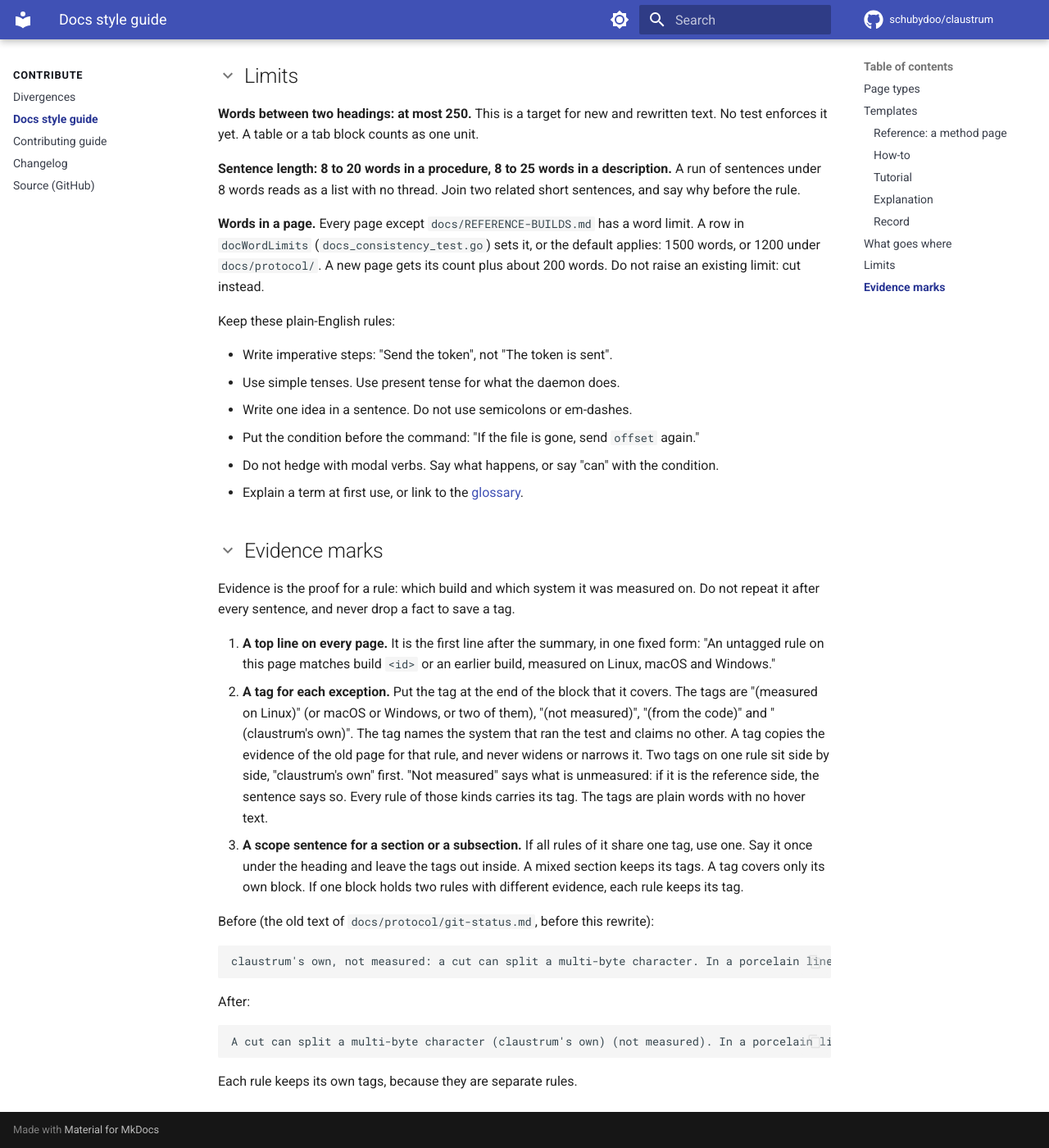
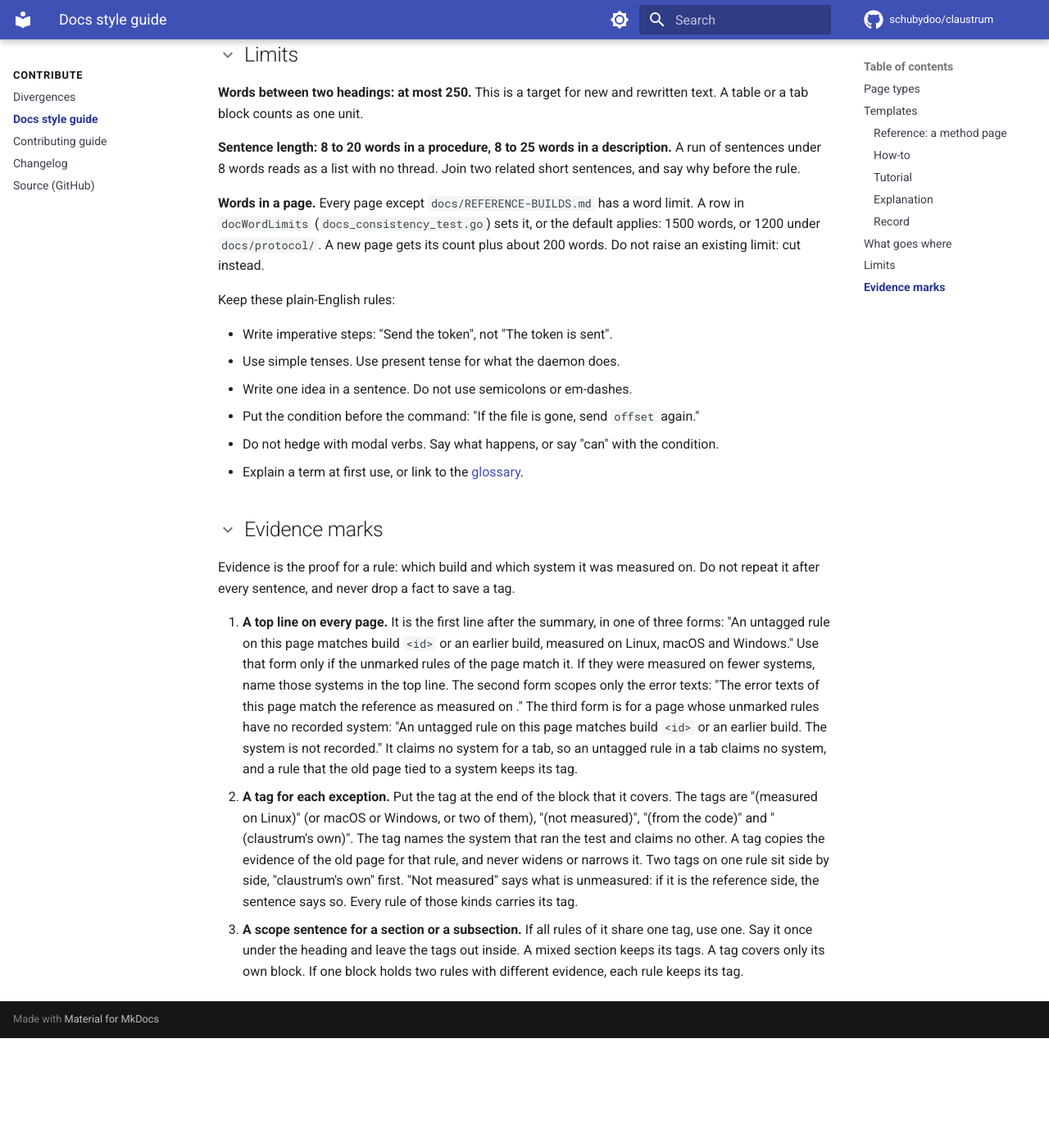
Before and after one commit to schubydoo/claustrum, an MkDocs documentation site: the page built from docs/STYLE.md, in a window 1280 px wide and 1400 px high, scrolled down 3455 px. Shown: the whole window at 82% size. Built offline with MkDocs 1.6.1 and Material for MkDocs 9.7.7, drawn with Linux system fonts in a browser that asks for light colours; comment, search, counter and statistics services are not loaded; after the commit the page ends 4721 px from its top, so only the background shows below that; some of the changed text lies outside the part shown.

Commit message:
docs: rewrite git.info, git.list_branches, server.* and plugins.prune to the page template (#738)
* docs: rewrite git.info, git.list_branches, server.* and plugins.prune to the page template

Co-Authored-By: Claude Opus 5.5 <noreply@anthropic.com>

* docs: fix the server.* word count after the tab tags

Co-Authored-By: Claude Opus 5.5 <noreply@anthropic.com>

* docs: fix the claim-check findings of the batch B pages

Co-Authored-By: Claude Opus 5.5 <noreply@anthropic.com>

* docs: answer the first review round of the batch B pages

Co-Authored-By: Claude Opus 5.5 <noreply@anthropic.com>

---------

Co-authored-by: Schuby <12485317+schubydoo@users.noreply.github.com>
Co-authored-by: Claude Opus 5.5 <noreply@anthropic.com>

````diff
--- a/docs/STYLE.md
+++ b/docs/STYLE.md
@@ -1,6 +1,6 @@
 # Docs style guide
 
-This guide gives one template for each page type, the limits for a page, and the rule for evidence marks. When you write or change a page under `docs/`, use it. Each page opens with a summary and puts the common case before the rare one.
+This guide gives one template for each page type, the limits for a page, and the rule for evidence marks. When you write or change a page under `docs/`, use it.
 
 ## Page types
 
@@ -57,7 +57,7 @@ The common case first, in the order a client meets it.
 Link to each divergence entry.
 ```
 
-A page keeps a heading that other pages link to, in the template order. Use one tab for systems that share a rule. A tag inside a tab narrows that tab, and an untagged rule in a tab is measured on the systems of its tab. Group an Errors table of more than about 8 rows under H3 headings.
+A page keeps a heading that other pages link to, in the template order, even under Rare states. Use one tab for systems that share a rule. A tag inside a tab narrows that tab. An untagged rule in a tab claims only the systems that both the top line and the tab name. If they share none, the rule carries its own tag. Group an Errors table of more than about 8 rows under H3 headings.
 
 ### How-to
 
@@ -133,7 +133,7 @@ One short section for each entry, in the same order.
 
 ## What goes where
 
-The main text holds what a reader needs in the common case. A rule that the reader acts on stays on the page, with one example for each rule that a client applies.
+The main text holds what a reader needs in the common case. A rule that the reader acts on stays on the page.
 
 Put a rare state in a collapsed block (`??? note "Title"`). A rare state is a state a client reaches only in an unusual setup, such as a link in a path. A collapsed block still counts for the word limit.
 
@@ -142,13 +142,13 @@ Move these out of the page:
 - History of builds, and "before, claustrum did X": to [the shipped ledger](IMPROVEMENTS.md) or [the reference builds](REFERENCE-BUILDS.md).
 - Cell names, round names, run counts, VM names and tags, and private tools: out of the repo. This repo serves forks, so name no tool that a fork does not have.
 
-A fact tagged "not measured" or "from the code" stays on the page. It tells the reader how far to trust the rule.
+A fact tagged "not measured" or "from the code" stays on the page.
 
-Each fact has one home. Link to the home. Do not copy its text. A rewrite can move a fact to its shared home, and the fact map names that home.
+Each fact has one home. Link to the home. Do not copy its text. A rewrite can move a fact to its shared home. The fact map names that home.
 
 ## Limits
 
-**Words between two headings: at most 250.** This is a target for new and rewritten text. No test enforces it yet. A table or a tab block counts as one unit.
+**Words between two headings: at most 250.** This is a target for new and rewritten text. A table or a tab block counts as one unit.
 
 **Sentence length: 8 to 20 words in a procedure, 8 to 25 words in a description.** A run of sentences under 8 words reads as a list with no thread. Join two related short sentences, and say why before the rule.
 
@@ -167,20 +167,6 @@ Keep these plain-English rules:
 
 Evidence is the proof for a rule: which build and which system it was measured on. Do not repeat it after every sentence, and never drop a fact to save a tag.
 
-1. **A top line on every page.** It is the first line after the summary, in one fixed form: "An untagged rule on this page matches build `<id>` or an earlier build, measured on Linux, macOS and Windows."
-2. **A tag for each exception.** Put the tag at the end of the block that it covers. The tags are "(measured on Linux)" (or macOS or Windows, or two of them), "(not measured)", "(from the code)" and "(claustrum's own)". The tag names the system that ran the test and claims no other. A tag copies the evidence of the old page for that rule, and never widens or narrows it. Two tags on one rule sit side by side, "claustrum's own" first. "Not measured" says what is unmeasured: if it is the reference side, the sentence says so. Every rule of those kinds carries its tag. The tags are plain words with no hover text.
+1. **A top line on every page.** It is the first line after the summary, in one of three forms: "An untagged rule on this page matches build `<id>` or an earlier build, measured on Linux, macOS and Windows." Use that form only if the unmarked rules of the page match it. If they were measured on fewer systems, name those systems in the top line. The second form scopes only the error texts: "The error texts of this page match the reference as measured on <systems>." The third form is for a page whose unmarked rules have no recorded system: "An untagged rule on this page matches build `<id>` or an earlier build. The system is not recorded." It claims no system for a tab, so an untagged rule in a tab claims no system, and a rule that the old page tied to a system keeps its tag.
+2. **A tag for each exception.** Put the tag at the end of the block that it covers. The tags are "(measured on Linux)" (or macOS or Windows, or two of them), "(not measured)", "(from the code)" and "(claustrum's own)". The tag names the system that ran the test and claims no other. A tag copies the evidence of the old page for that rule, and never widens or narrows it. Two tags on one rule sit side by side, "claustrum's own" first. "Not measured" says what is unmeasured: if it is the reference side, the sentence says so. Every rule of those kinds carries its tag.
 3. **A scope sentence for a section or a subsection.** If all rules of it share one tag, use one. Say it once under the heading and leave the tags out inside. A mixed section keeps its tags. A tag covers only its own block. If one block holds two rules with different evidence, each rule keeps its tag.
-
-Before (the old text of `docs/protocol/git-status.md`, before this rewrite):
-
-```markdown
-claustrum's own, not measured: a cut can split a multi-byte character. In a porcelain line, the JSON encoding then sends U+FFFD for each leftover byte.
-```
-
-After:
-
-```markdown
-A cut can split a multi-byte character (claustrum's own) (not measured). In a porcelain line, the JSON encoding then sends U+FFFD for each leftover byte (claustrum's own) (not measured).
-```
-
-Each rule keeps its own tags, because they are separate rules.
````
Also changed, not shown: other parts of docs/STYLE.md (+1 -1 lines), docs/protocol/git-info.md (+29 -20 lines), docs/protocol/git-list-branches.md (+21 -12 lines), docs/protocol/plugins-prune.md (+33 -35 lines), docs/protocol/server.md (+14 -9 lines), 1 other file.
